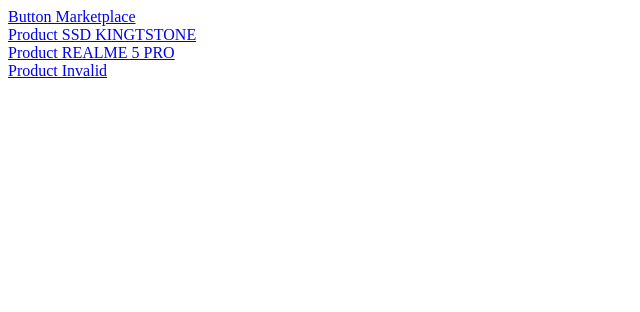
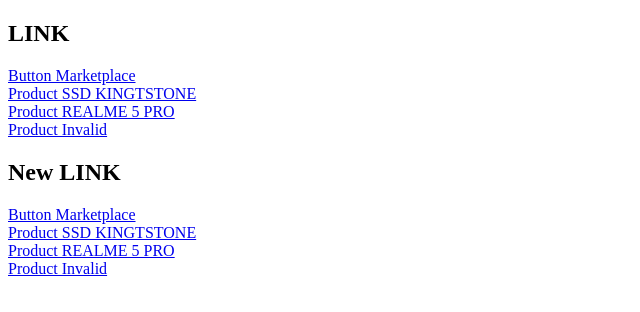
Before and after one commit to hastakarya/hastakarya.github.io, a plain HTML site: page lp/index.html in a window 1280 px wide. Shown: the whole page, without its empty margins (0-640 px from the left). Drawn offline with Linux system fonts and the light colour scheme.

Commit message:
change deeplink

```diff
--- a/lp/index.html
+++ b/lp/index.html
@@ -7,6 +7,16 @@
     <title>Document</title>
 </head>
 <body>
+    <h2>LINK</h2>
+    <a href="langitpay://marketplace/">Button Marketplace</a>
+    <br>
+    <a href="langitpay://marketplace/74">Product SSD KINGTSTONE</a>
+    <br>
+    <a href="langitpay://marketplace/7">Product REALME 5 PRO</a>
+    <br>
+    <a href="langitpay://marketplace/999">Product Invalid</a>
+    <br>
+    <h2>New LINK</h2>
     <a href="https://ply.gl/com.langital.app">Button Marketplace</a>
     <br>
     <a href="https://ply.gl/com.langital.app?productId=74">Product SSD KINGTSTONE</a>
```
